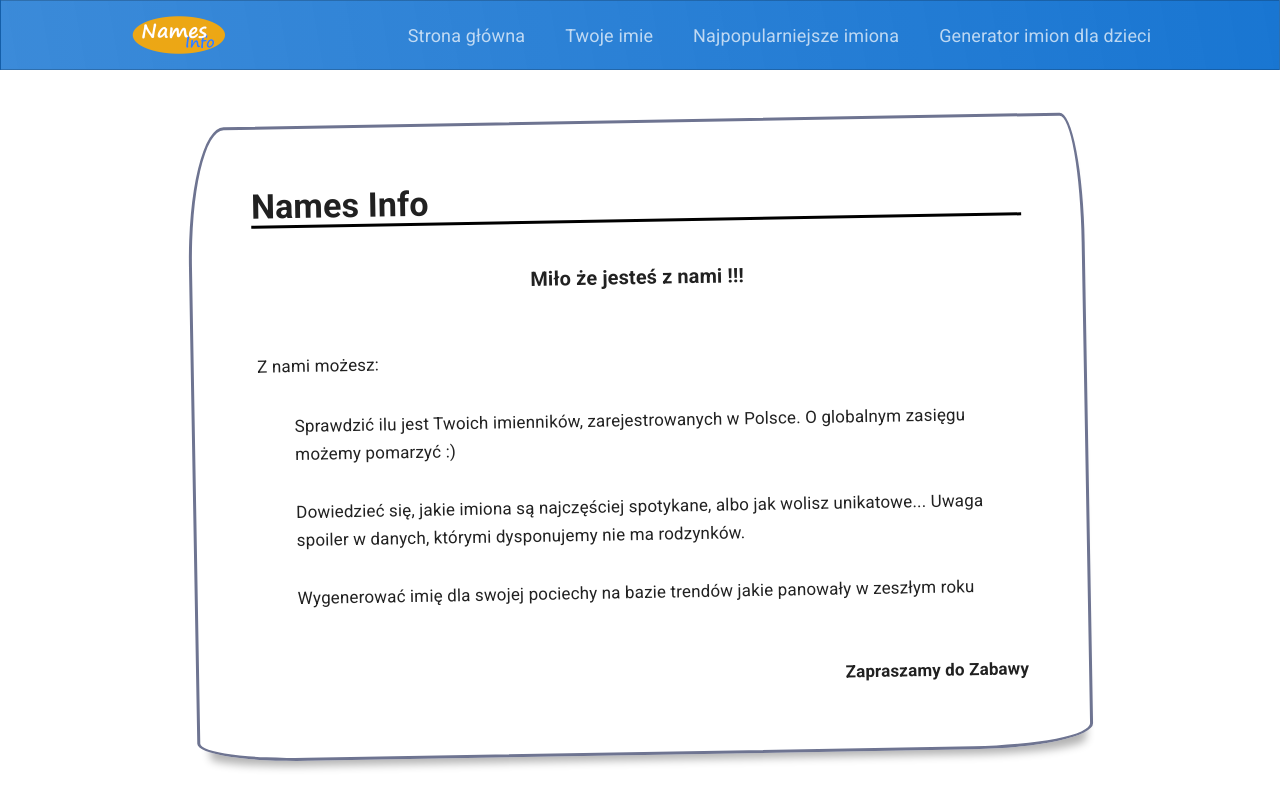
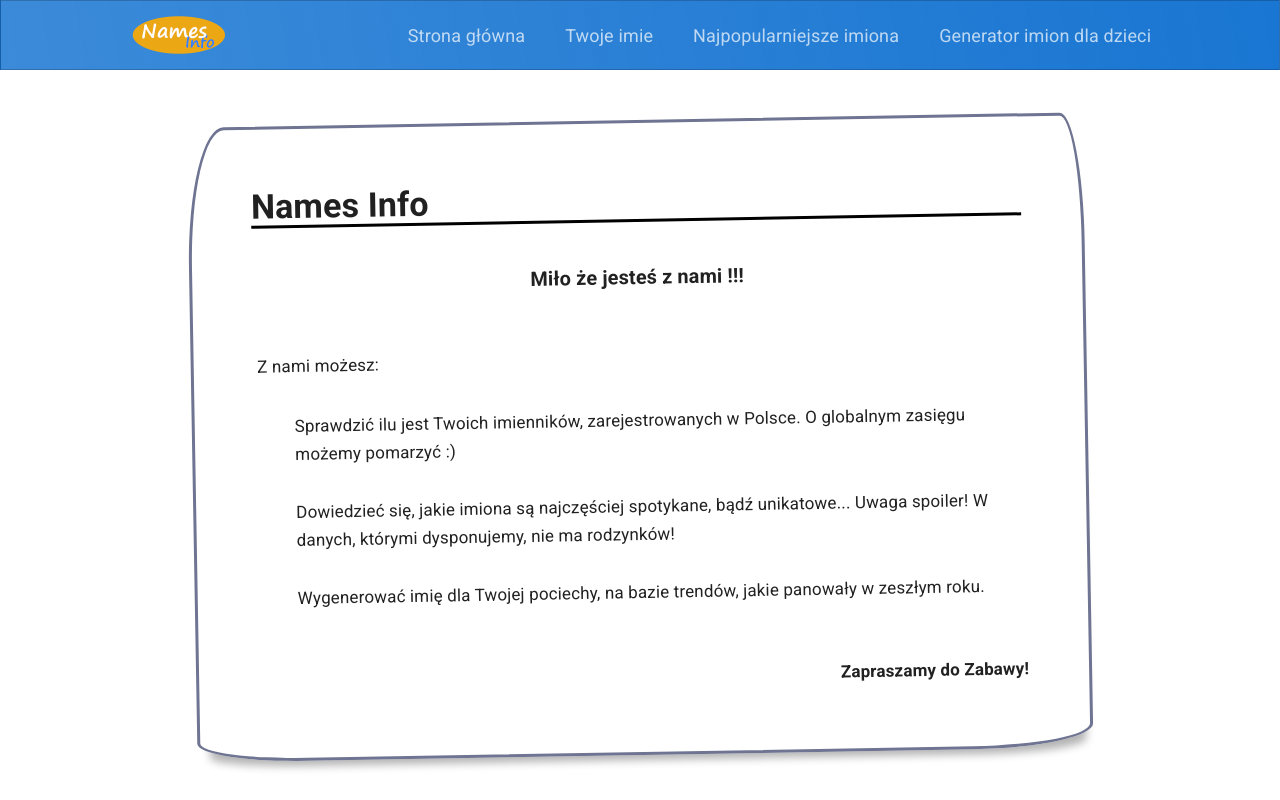
Before and after one commit to andro2ss/names_app, a React (Create React App) app: page / in a window 1280 px wide. Built offline with nearby package versions, Linux system fonts and the light colour scheme.

Commit message:
fixed grammar isue

```diff
--- a/src/components/pages/Home/Home.js
+++ b/src/components/pages/Home/Home.js
@@ -14,16 +14,16 @@ function Home(props) {
             globalnym zasięgu możemy pomarzyć :)
           </li>
           <li className="list__item">
-            Dowiedzieć się, jakie imiona są najczęściej spotykane, albo jak
-            wolisz unikatowe... Uwaga spoiler w danych, którymi dysponujemy nie
-            ma rodzynków.{" "}
+            Dowiedzieć się, jakie imiona są najczęściej spotykane, bądź
+            unikatowe... Uwaga spoiler! W danych, którymi dysponujemy, nie ma
+            rodzynków!
           </li>
           <li className="list__item">
-            Wygenerować imię dla swojej pociechy na bazie trendów jakie panowały
-            w zeszłym roku
+            Wygenerować imię dla Twojej pociechy, na bazie trendów, jakie
+            panowały w zeszłym roku.
           </li>
         </ul>
-        <h4 className="text--ending">Zapraszamy do Zabawy</h4>
+        <h4 className="text--ending">Zapraszamy do Zabawy!</h4>
       </div>
     </div>
   );
```
